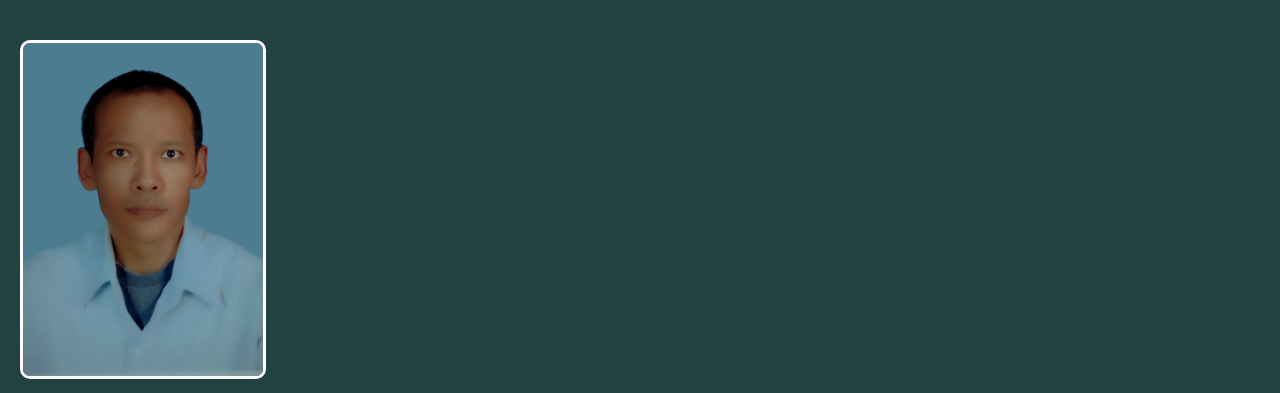
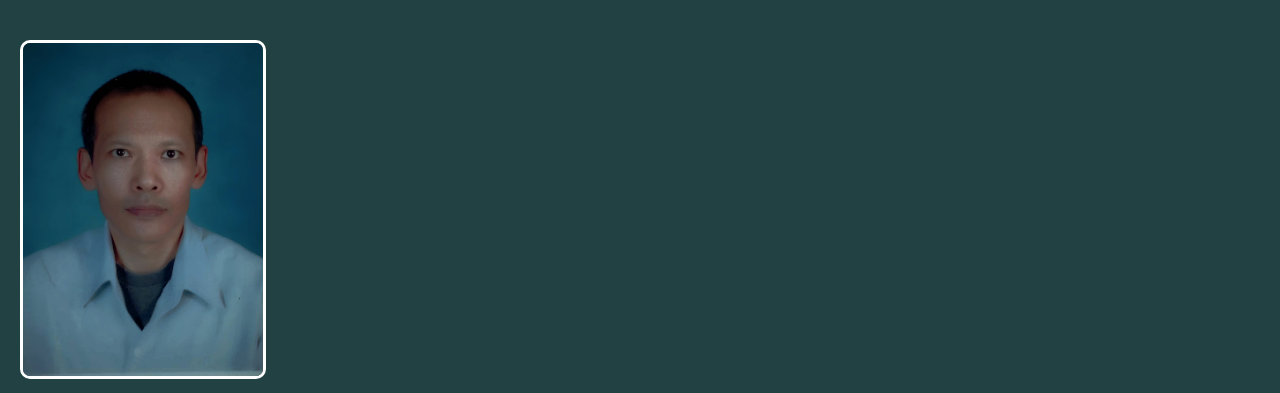
Before and after one commit to Zro2HiroCode/Portfolio-Gallery, a plain HTML site: page index.html in a window 1280 px wide. Shown: the top 393 px of the page. Drawn offline with Linux system fonts and the light colour scheme.

Commit message:
Update index.html
IMG2.png

```diff
--- a/index.html
+++ b/index.html
@@ -11,7 +11,7 @@
 </head>
 <body>
   <header class="hero">
-    <img src="IMG1.png" alt="ไชโย แสงใส" class="hero-img" />
+    <img src="IMG2.png" alt="ไชโย แสงใส" class="hero-img" />
     <h1>ไชโย แสงใส</h1>
     <p>Chef de Partie | อาหารไทย-ยุโรป-ฟิวชั่น</p>
   </header>
```
